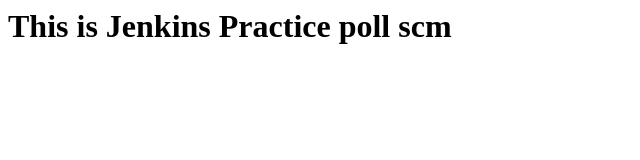
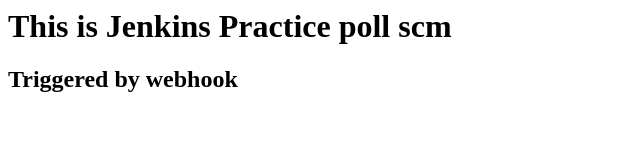
Before and after one commit to HareeshVsStudio/jenkinsPone, a plain HTML site: page index.html in a window 1280 px wide. Shown: the whole page, without its empty margins (0-640 px from the left). Drawn offline with Linux system fonts and the light colour scheme.

Commit message:
Update index.html

```diff
--- a/index.html
+++ b/index.html
@@ -1 +1,2 @@
 <h1> This is Jenkins Practice poll scm</h1>
+<h2>Triggered by webhook</h2>
```
